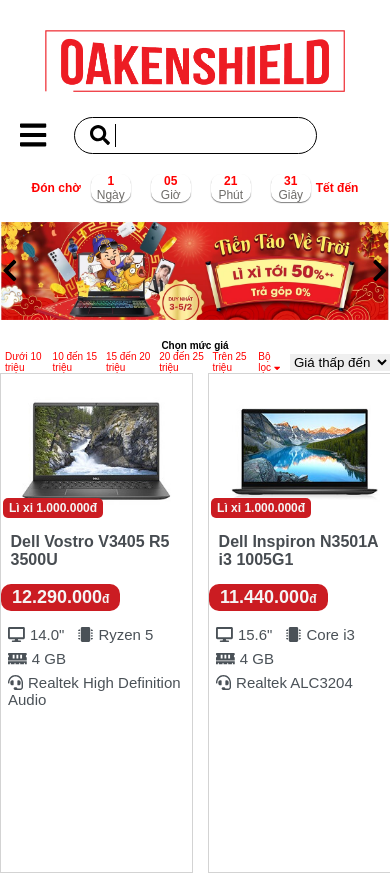
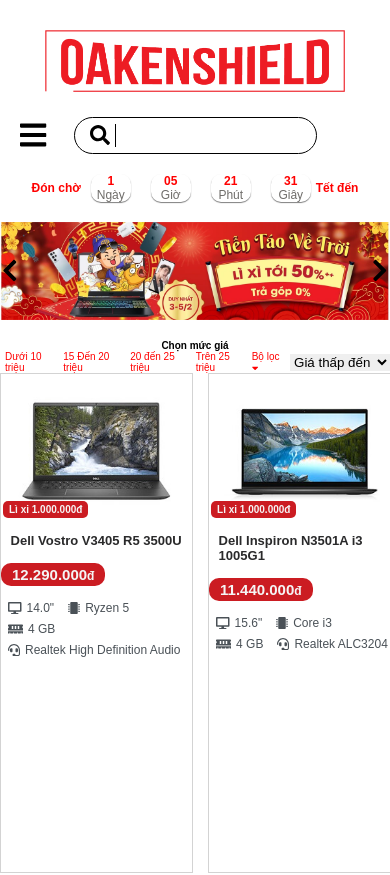
Before and after one commit to lduchuy2002/Ecommerce-react, a React (Create React App) app: page / in a window 390 px wide. Shown: the top 875 px of the page. Built offline with nearby package versions, Linux system fonts and the light colour scheme; data requests are answered from the project's data file.

Commit message:
refactor code

```diff
--- a/src/components/FilterProduct/FilterProduct.js
+++ b/src/components/FilterProduct/FilterProduct.js
@@ -2,6 +2,8 @@
 
 import "./filterLaptop.scss";
 import FilterRam from "./FilterRam/FilterRam";
+
+import { FILTER_PRICE_LIST } from "../../constant/StaticList";
 
 function FilterLaptop({ handleFilter, handleSort, handleFilterRam }) {
   const [isDisplayFilterRam, setDisplayFilterRam] = useState(false);
@@ -11,46 +13,18 @@
       <div className="filter">
         <span>Chọn mức giá</span>
         <ul className="filter__list">
+          {FILTER_PRICE_LIST.map((item, index) => (
             <li
               className="filter__list--option"
               onClick={() => {
-              handleFilter(10);
+                handleFilter(item.value);
               }}
+              key={index}
             >
-            Dưới 10 triệu
+              {item.note}
             </li>
-          <li
-            className="filter__list--option"
-            onClick={() => {
-              handleFilter(15);
-            }}
-          >
-            10 đến 15 triệu
-          </li>
-          <li
-            className="filter__list--option"
-            onClick={() => {
-              handleFilter(20);
-            }}
-          >
-            15 đến 20 triệu
-          </li>
-          <li
-            className="filter__list--option"
-            onClick={() => {
-              handleFilter(25);
-            }}
-          >
-            20 đến 25 triệu
-          </li>
-          <li
-            className="filter__list--option"
-            onClick={() => {
-              handleFilter(30);
-            }}
-          >
-            Trên 25 triệu
-          </li>
+          ))}
+
           <li className="filter__list--option dropdown">
             <span onClick={() => setDisplayFilterRam(!isDisplayFilterRam)}>Bộ lọc</span>{" "}
             <i className="fas fa-caret-down"></i>
--- a/src/components/FilterProduct/FilterRam/FilterRam.js
+++ b/src/components/FilterProduct/FilterRam/FilterRam.js
@@ -1,5 +1,7 @@
 import React, { useRef } from "react";
 import "./FilterRam.scss";
+
+import { FILTER_RAM_LIST } from "../../../constant/StaticList";
 
 function FilterRam({ handleFilterRam }) {
   const ramValueOnChange = useRef(null);
@@ -14,18 +16,12 @@
   return (
     <form className="filter-ram" onChange={debouce}>
       <div style={{ fontWeight: "bold", marginLeft: 20 }}>RAM</div>
-      <span className="filter-ram__item">
-        <input type="radio" id="4G" value={"4 GB"} name="ram"></input>
-        <label htmlFor="4G">4G</label>
-      </span>
-      <span className="filter-ram__item">
-        <input type="radio" id="8G" value={"8 GB"} name="ram"></input>
-        <label htmlFor="8G">8G</label>
-      </span>
-      <span className="filter-ram__item">
-        <input type="radio" id="16G" value={"16 GB"} name="ram"></input>
-        <label htmlFor="16G">16G</label>
-      </span>
+      {FILTER_RAM_LIST.map((item, index) => (
+        <span className="filter-ram__item" key={index}>
+          <input type="radio" id={item.value} value={item.search} name="ram"></input>
+          <label htmlFor="4G">{item.value}</label>
+        </span>
+      ))}
     </form>
   );
 }
--- a/src/components/Login/Login.js
+++ b/src/components/Login/Login.js
@@ -3,7 +3,6 @@
 import "./Login.scss";
 
 import Validate from "../../helpers/Validate";
-import setToken from "../../helpers/setToken";
 import AuthenUser from "../../Authen/AuthenUser";
 
 function Login({ setLogin }) {
@@ -12,7 +11,6 @@
   const handleSubmitLogin = async event => {
     event.preventDefault();
     if (Validate.account(account) && Validate.password(password)) {
-      setToken(account, password);
       const checkLogin = await AuthenUser(account, password);
       if (checkLogin) {
         setLogin(true);
--- a/src/components/ProductItem/ProductItem.scss
+++ b/src/components/ProductItem/ProductItem.scss
@@ -32,6 +32,9 @@
       font-weight: 600;
       color: whitesmoke;
       border-radius: 5px;
+      @media (max-width: 600px) {
+        font-size: 10px;
+      }
     }
   }
 
@@ -42,6 +45,10 @@
       max-width: 90%;
       margin: 5px auto 5px auto;
       color: #474c51;
+      @media (max-width: 600px) {
+        font-size: 13px;
+        color: #2a2a2b;
+      }
     }
     &--price {
       background-color: $badge-color;
@@ -54,6 +61,9 @@
       margin: 10px 0 15px 0;
       display: inline-block;
       position: relative;
+      @media (max-width: 600px) {
+        font-size: 15px;
+      }
       &:after {
         content: "đ";
         top: 0;
@@ -70,6 +80,9 @@
       color: #4a5157;
       .param {
         margin: 0 7px 7px 7px;
+        @media (max-width: 600px) {
+          font-size: 12px;
+        }
         i {
           margin-right: 5px;
         }
@@ -88,6 +101,9 @@
     color: whitesmoke;
     display: none;
     transition: 0.5s;
+    @media (max-width: 600px) {
+      font-size: 15px;
+    }
     &:hover {
       background-color: #992529;
     }
--- a/src/constant/SLiderList.js
+++ /dev/null
@@ -1,8 +0,0 @@
-//Head banner slider images list
-export const BANNER_IMAGES = [
-  "/assets/images/HeadBanner-1.jpg",
-  "/assets/images/HeadBanner-2.jpg",
-  "/assets/images/HeadBanner-3.jpg",
-  "/assets/images/HeadBanner-4.jpg",
-  "/assets/images/HeadBanner-5.jpg",
-];
--- a/src/container/ProductList/ProductList.js
+++ b/src/container/ProductList/ProductList.js
@@ -63,6 +63,7 @@
   }, [pageFetch]);
 
   const handleFilterRam = ram => {
+    console.log(ram);
     setIsFilter(true);
     const filterRam = productData.filter(product => product.ram === ram);
     setProductData(filterRam);
--- a/src/helpers/setToken.js
+++ /dev/null
@@ -1,8 +0,0 @@
-import UserApi from "../api/UserApi";
-
-const setToken = async (account, password) => {
-  const token = await UserApi.findToken(account, password);
-  localStorage.setItem("accessToken", token);
-};
-
-export default setToken;
--- a/src/pages/Home/Home.js
+++ b/src/pages/Home/Home.js
@@ -2,7 +2,7 @@
 import ProductList from "../../container/ProductList/ProductList";
 import BannerClock from "../../UI/BannerClock/BannerClock";
 
-import { BANNER_IMAGES } from "../../constant/SLiderList";
+import { BANNER_IMAGES } from "../../constant/StaticList";
 import ProductApi from "../../api/productApi";
 import { ROUTE_LAPTOP, LAPTOP_DATA_LENGTH } from "../../constant/StaticConst";
 
```
Also changed, not shown: src/Authen/AuthenToken.js (deleted, +0 -14 lines), db.json, 1 other file (tests, documents, lock files or other folders). Lines whose indentation alone changed are shown as unchanged.
